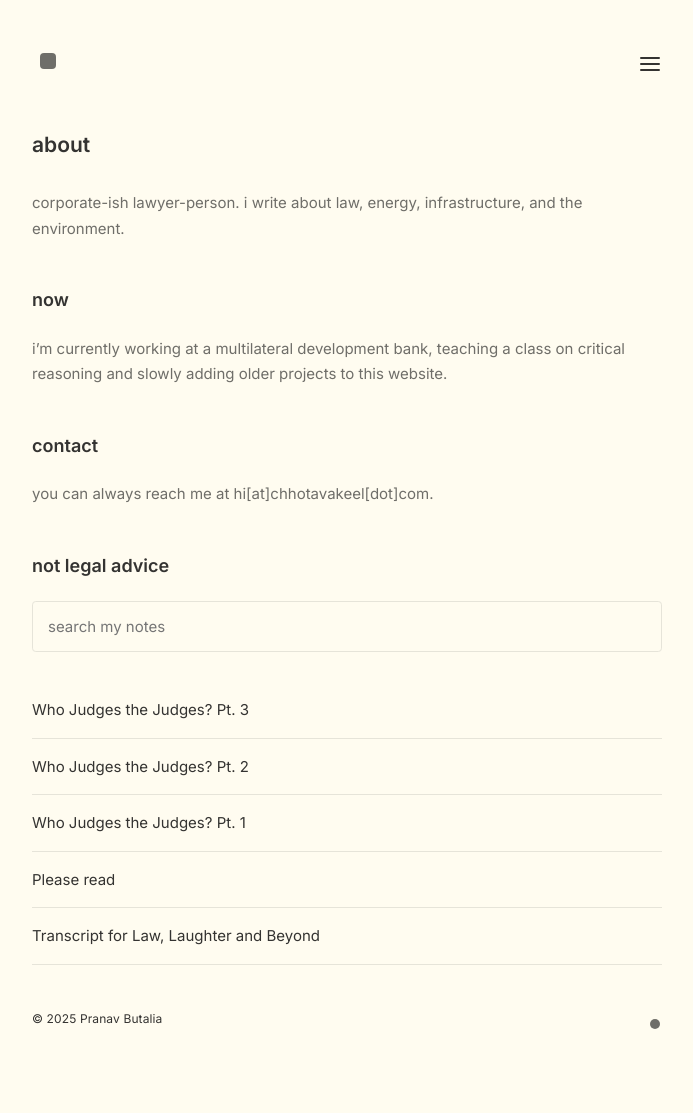
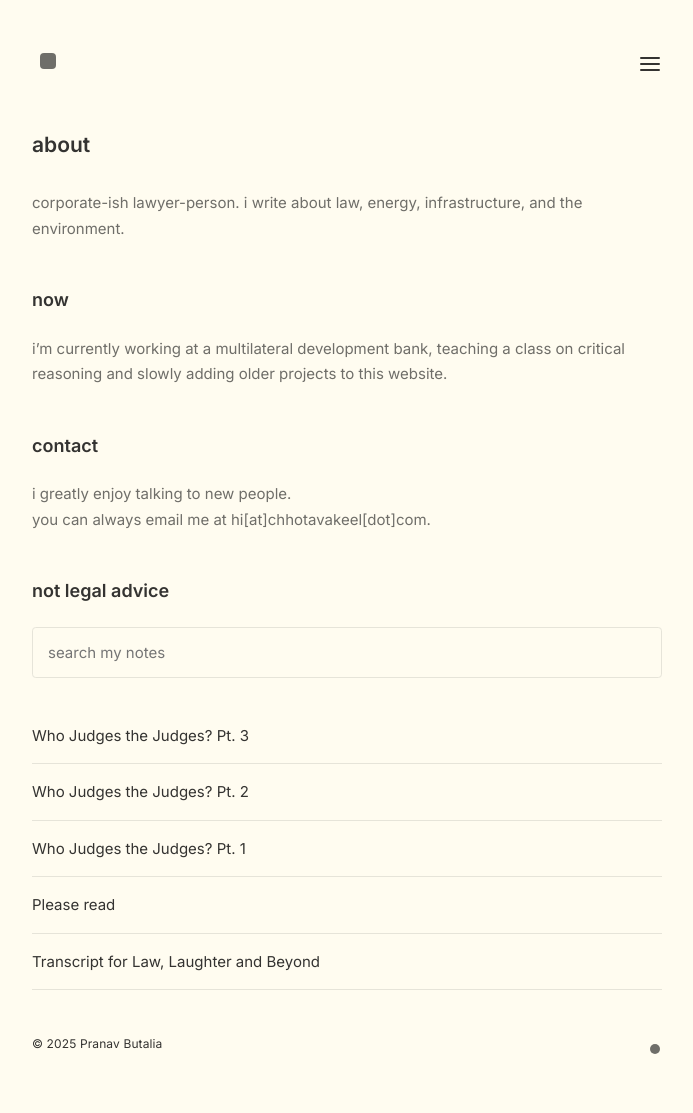
Before and after one commit to chhotavakeel/updatedsite, a Jekyll site: the page built from pages/index.md, in a window 1280 px wide. Shown: the whole page, without its empty margins (293-986 px from the left). Built offline with Jekyll 4.4.1, drawn with Linux system fonts in a browser that asks for light colours; before the commit the page ends 1088 px from its top, so only the background shows below that.

Commit message:
Update index.md

```diff
--- a/pages/index.md
+++ b/pages/index.md
@@ -7,5 +7,6 @@ corporate-ish lawyer-person. i write about law, energy, infrastructure, and the
 <h2>now</h2>
 i'm currently working at a multilateral development bank, teaching a class on critical reasoning and slowly adding older projects to this website.
 <h2>contact</h2>
-you can always reach me at hi[at]chhotavakeel[dot]com.
+i greatly enjoy talking to new people.
+<br>you can always email me at hi[at]chhotavakeel[dot]com.
 <h2>not legal advice </h2>
```
